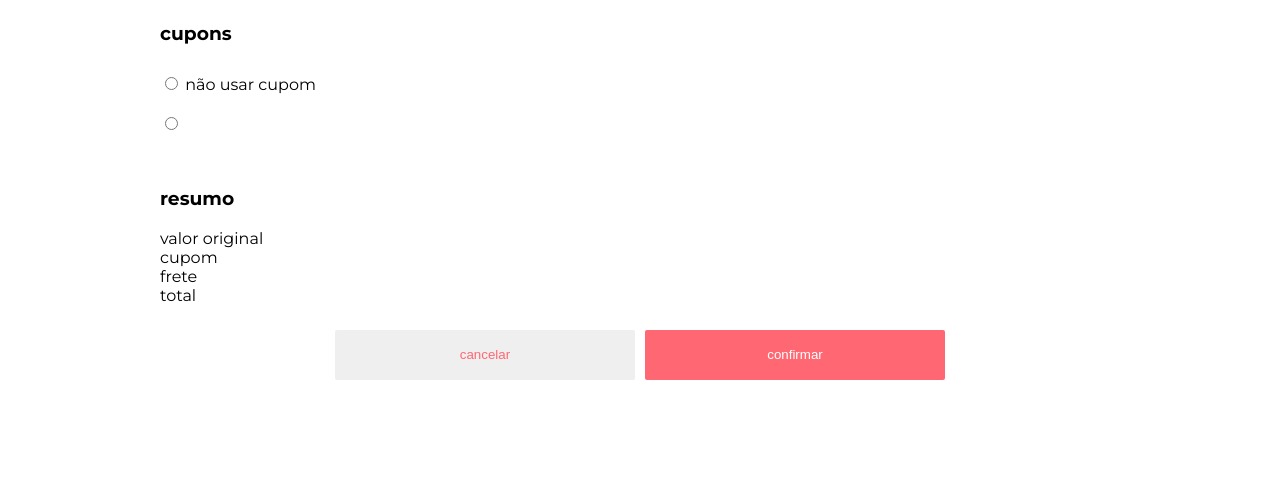
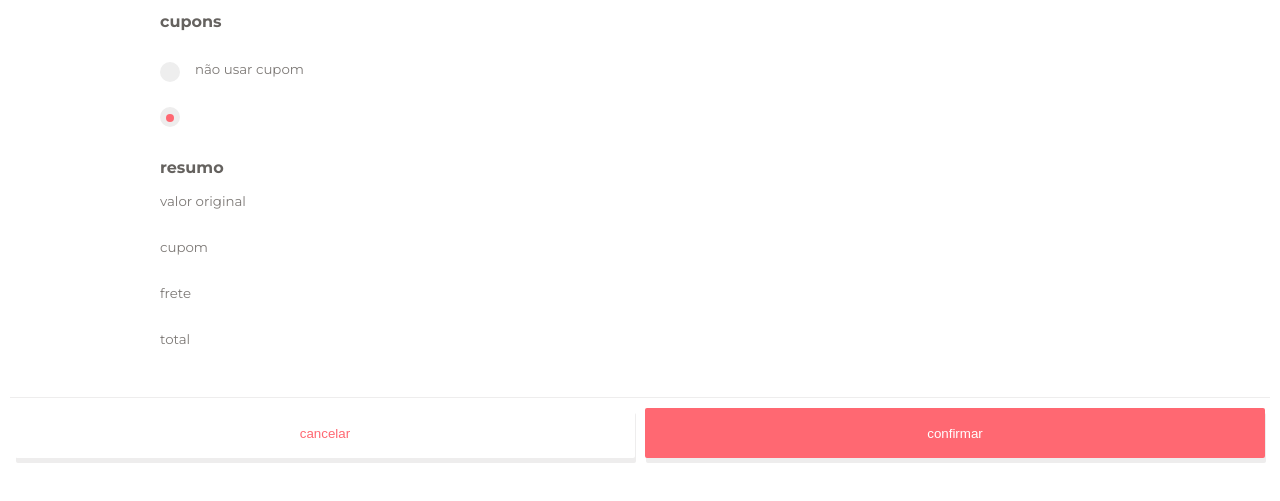
Before and after one commit to jmsalmeida/teste-enjoei, a website: page resources/checkout/pages/checkout.html in a window 1280 px wide. Shown: the part 99-600 px from the top of the page. Drawn offline with Linux system fonts and the light colour scheme; no server answers.

Commit message:
Finalizar estilização

```diff
--- a/resources/checkout/css/style.css
+++ b/resources/checkout/css/style.css
@@ -2,12 +2,14 @@ body{
     box-sizing: border-box;
     margin: 0;
     font-family: 'Montserrat', sans-serif;
-    font-size: 12pt;
+    font-size: 10pt;
+    color: #7D7976
 }
 
 h3 {
     font-weight: 700;
-    font-size: 14pt;
+    font-size: 12pt;
+    color: #65625F;
 }
 
 .container {
@@ -29,7 +31,11 @@ header img {
 }
 
 .enjoei-checkout > .container > div {
-    margin: 25px 0;
+    margin: 20px 0 20px 0;
+}
+
+#price-off, #coupon {
+    color: #FF6872;
 }
 
 .enjoei-product-image {
@@ -44,13 +50,18 @@ header img {
 }
 
 .radios-coupons > div {
-    padding: 10px 0;
+    margin: 30px 0 0 0;
 }
 
 .radios-coupons #price-off{
     display: inline-block;
     position: absolute;
-    right: 50px;
+    right: 30px;
+}
+
+.radio-item {
+    display: flex;
+    align-items: center;
 }
 
 .enjoei-checkout-resume {
@@ -62,10 +73,18 @@ header img {
     display: flex;
 }
 
+.enjoei-checkout-resume span {
+    margin-bottom: 30px;
+}
+
 .resume-right {
     width: 50%;
     display: flex;
     flex-direction: column;
+}
+
+.resume-left #total {
+    font-weight: 700;
 }
 
 .resume-left {
@@ -78,18 +97,24 @@ header img {
 .checkout-buttons {
     display: flex;
     justify-content: center;
+    margin: 20px 10px;
+    /* padding: 10px 0; */
+    border-top: 1px solid #eeeded;
 }
 
 .checkout-buttons button {
-    margin: 0 5px;
-    width: 300px;
+    margin: 10px 5px 0 5px;
+    width: 50%;
     height: 50px;
     border-radius: 2px;
     border: none;
+    box-shadow: 1px 5px #eeeded;
+    cursor: pointer;
 }
 
 .checkout-buttons button:nth-child(1) {
-    color: #FF6872
+    color: #FF6872;
+    background-color: #FFFFFF;
 }
 
 .checkout-buttons button:nth-child(2) {
@@ -97,6 +122,7 @@ header img {
     color: white;
 }
 
+/* ------------ MODAL ------------------ */
 .modal-alert {
     text-align: center;
     position: absolute;
@@ -119,3 +145,68 @@ header img {
 .modal-icon{
     margin-bottom: 30px;
 }
+
+/* ------------ RADIO INPUTS  ------------------ */
+/* The container */
+.container-radio {
+    display: block;
+    position: relative;
+    padding-left: 35px;
+    margin-bottom: 15px;
+    cursor: pointer;
+    font-size: 22px;
+    -webkit-user-select: none;
+    -moz-user-select: none;
+    -ms-user-select: none;
+    user-select: none;
+}
+
+/* Hide the browser's default radio button */
+.container-radio input {
+    position: absolute;
+    opacity: 0;
+    cursor: pointer;
+}
+
+/* Create a custom radio button */
+.checkmark {
+    position: absolute;
+    top: 0;
+    left: 0;
+    height: 20px;
+    width: 20px;
+    background-color: #eee;
+    border-radius: 50%;
+}
+
+/* On mouse-over, add a grey background color */
+.container-radio:hover input ~ .checkmark {
+    background-color: #ccc;
+}
+
+/* When the radio button is checked, add a blue background */
+.container-radio input:checked ~ .checkmark {
+    background-color: #eeeded;
+}
+
+/* Create the indicator (the dot/circle - hidden when not checked) */
+.checkmark:after {
+    content: "";
+    position: absolute;
+    display: none;
+}
+
+/* Show the indicator (dot/circle) when checked */
+.container-radio input:checked ~ .checkmark:after {
+    display: block;
+}
+
+/* Style the indicator (dot/circle) */
+.container-radio .checkmark:after {
+ 	top: 7px;
+	left: 6px;
+	width: 8px;
+	height: 8px;
+	border-radius: 50%;
+	background: #FF6872;
+}
--- a/resources/checkout/pages/checkout.html
+++ b/resources/checkout/pages/checkout.html
@@ -36,12 +36,20 @@
       <div class="enjoei-checkout-coupons">
         <h3>cupons</h3>
         <div class="radios-coupons">
-          <div>
-            <input id="not-use-coupon" type="radio" name="coupon">
+          <div class="radio-item">
+              <label class="container-radio">
+                  <input id="not-use-coupon" type="radio" name="coupon">
+                  <span class="checkmark"></span>
+                </label>
+            <!-- <input id="not-use-coupon" type="radio" name="coupon"> -->
             <span>não usar cupom</span>
           </div>
-          <div>
-            <input id="use-coupon" type="radio" name="coupon">
+          <div class="radio-item">
+              <label class="container-radio">
+                  <input id="use-coupon" type="radio" checked="checked" name="coupon">
+                  <span class="checkmark"></span>
+                </label>
+            <!-- <input id="use-coupon" type="radio" name="coupon"> -->
             <span id="descountTitle"></span>
             <span id="price-off"></span>
           </div>
@@ -65,11 +73,10 @@
           </div>
         </div>
       </div>
-
-      <div class="checkout-buttons">
-        <button id="cancel">cancelar</button>
-        <button id="confirm">confirmar</button>
-      </div>
+    </div>
+    <div class="checkout-buttons">
+      <button id="cancel">cancelar</button>
+      <button id="confirm">confirmar</button>
     </div>
   </section>
 
```
